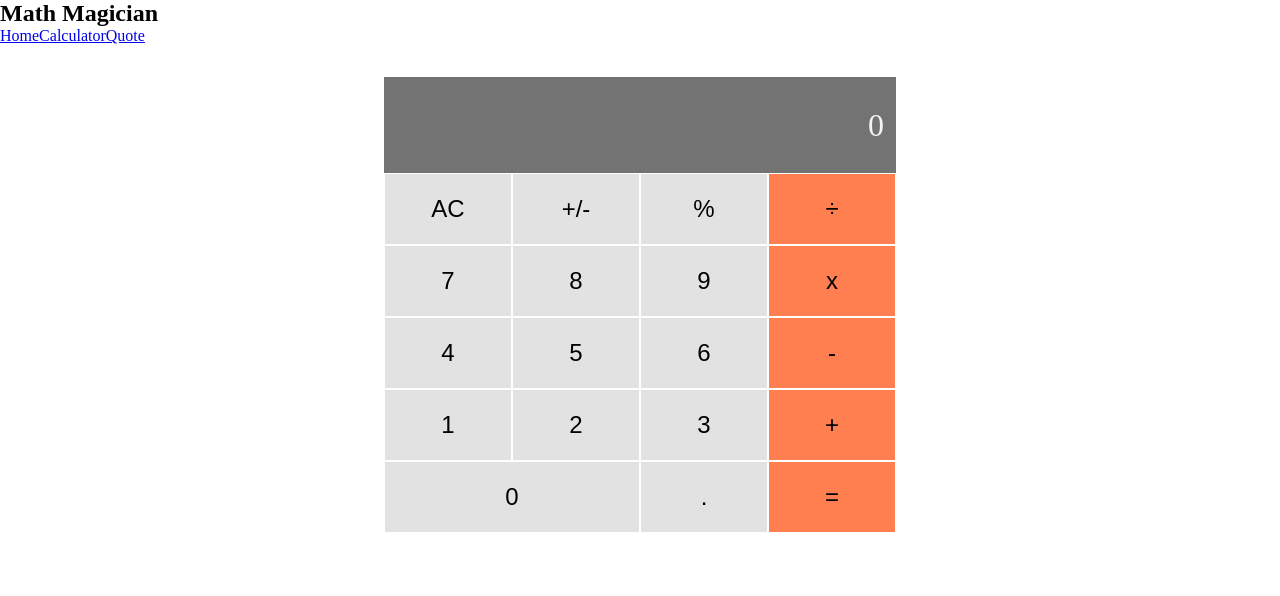
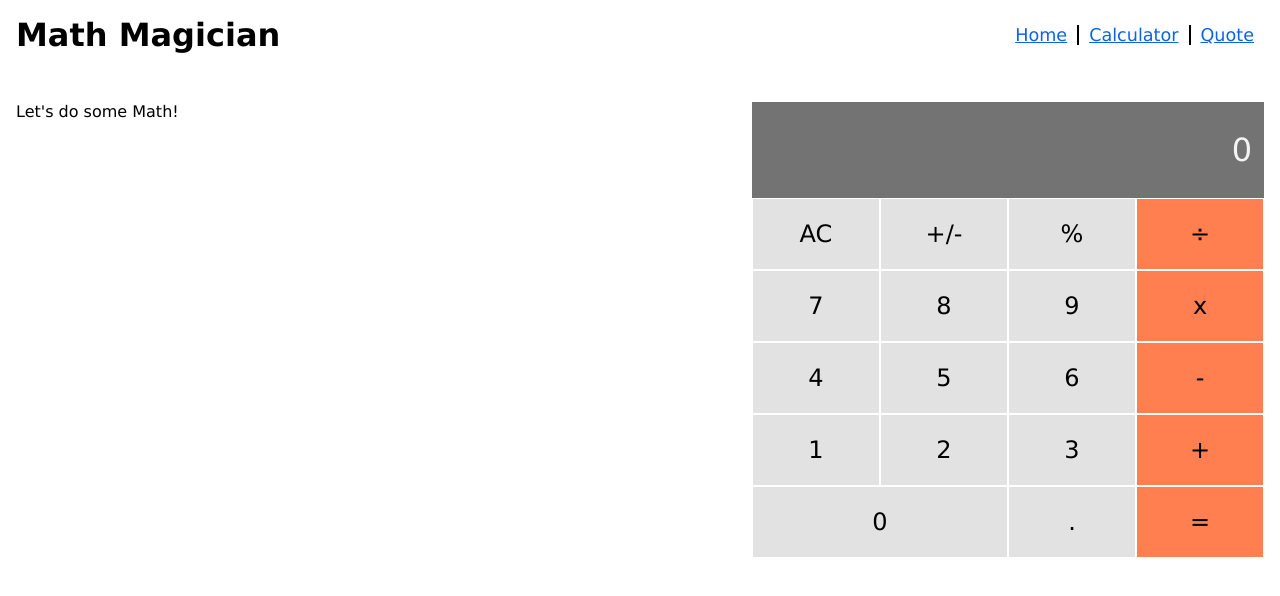
Before and after one commit to Wes-Isaac/math-magician, a React (Create React App) app: page /calculator in a window 1280 px wide. Shown: the top 596 px of the page. Built offline with nearby package versions, Linux system fonts and the light colour scheme.

Commit message:
Add styles

```diff
--- a/src/App.js
+++ b/src/App.js
@@ -1,4 +1,3 @@
-import { Component } from 'react';
 import Calculator from './components/Calculator';
 import { BrowserRouter as Router, Route, Routes } from 'react-router-dom';
 import Navbar from './components/Navbar';
--- a/src/components/Calculator.js
+++ b/src/components/Calculator.js
@@ -16,6 +16,8 @@
   };
 
   return (
+    <div className="container">
+      <p>Let's do some Math!</p>
       <div className="calculator-grid">
         <Display css="output" total={total} next={next} operation={operation} />
         <Button buttonName="AC" handleClick={handleClick} />
@@ -38,6 +40,7 @@
         <Button buttonName="." handleClick={handleClick} />
         <Button buttonName="=" css="bg-secondary" handleClick={handleClick} />
       </div>
+    </div>
   );
 };
 export default Calculator;
--- a/src/components/calculator.css
+++ b/src/components/calculator.css
@@ -4,15 +4,80 @@
   box-sizing: border-box;
   margin: 0;
   padding: 0;
+  font-family: Verdana, Geneva, Tahoma, sans-serif;
+}
+
+#root {
+  min-height: 100vh;
+}
+
+.App {
+  min-height: 80vh;
+}
+
+.navbar {
+  width: 100%;
+  display: flex;
+  justify-content: space-between;
+  align-items: center;
+  padding: 1rem;
+}
+
+.navbar h1 {
+  font-size: 2rem;
+}
+
+.links a {
+  font-size: 1.1rem;
+  color: #0d63e6;
+  border-right: 2px black solid;
+  padding: 0 10px;
+}
+
+.links a:last-child {
+  border-right: none;
+}
+
+.home {
+  min-height: inherit;
+  padding: 1rem;
+}
+
+.home h2 {
+  margin-bottom: 15px;
+}
+.home p {
+  margin: 30px 0;
+  text-align: justify;
+}
+
+.quote {
+  min-height: inherit;
+  max-width: 80%;
+  margin: auto;
+  display: flex;
+  align-items: center;
+  padding: 0 3rem;
+
+}
+
+.quote p {
+  font-size: 1.3rem;
+}
+
+.container {
+  margin-top: 1rem;
+  display: flex;
+  justify-content: space-between;
+  padding: 1rem;
 }
 
 .calculator-grid {
   display: grid;
-  margin-top: 2rem;
   justify-content: center;
   grid-template-columns: repeat(4, 8rem);
   grid-template-rows: minmax(6rem, auto) repeat(5, 4.5rem);
-  max-height: 100vh;
+  /* max-height: 100vh; */
 }
 
 .calculator-grid > button {
```
Lines whose indentation alone changed are shown as unchanged.
